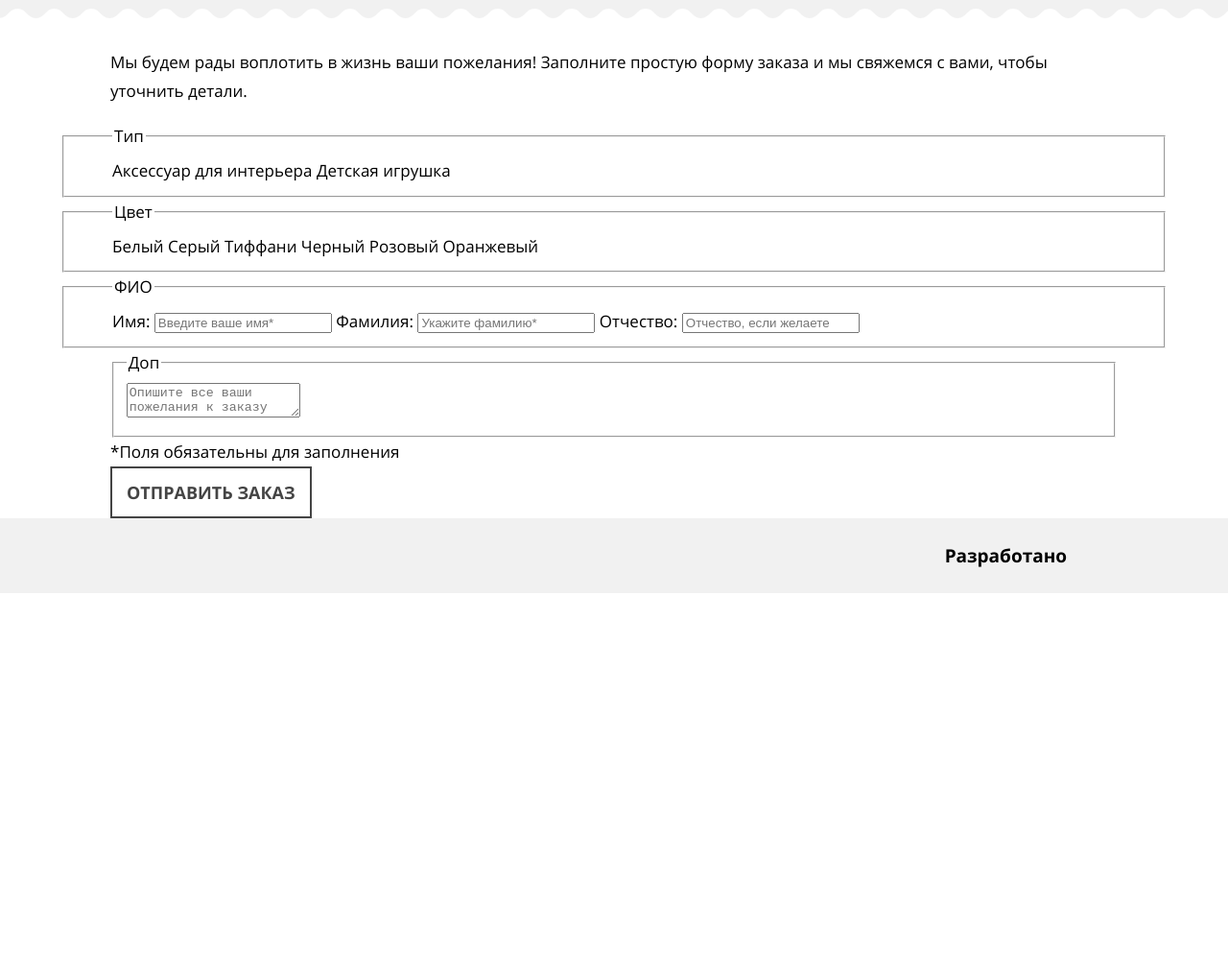
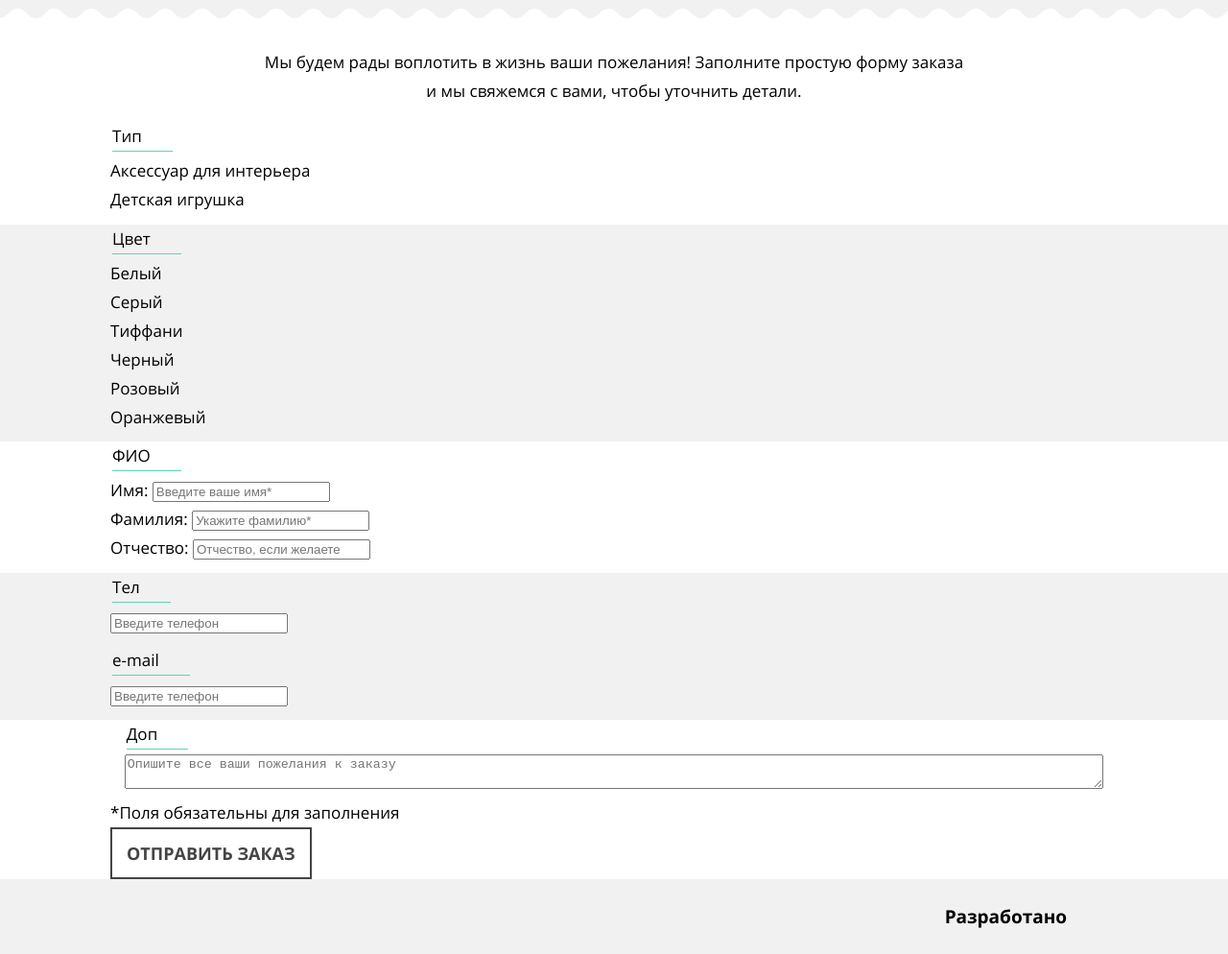
Before and after one commit to konstantin-petruschin/1327895-mishka-29, a website: page source/form.html in a window 1280 px wide. Shown: the part 380-1374 px from the top of the page at 96% size. Before the commit the page ends 998 px from the top, so only its background shows below. Drawn offline with nearby package versions, Linux system fonts and the light colour scheme; files that its build step writes are made by us from their sources; files whose address does not match are found by name.

Commit message:
декоративные линии в форме

```diff
--- a/source/form.html
+++ b/source/form.html
@@ -66,7 +66,7 @@
         заказа и мы свяжемся с вами, чтобы уточнить детали.</p>
       <form class="main-form__application form" action="https://echo.htmlacademy.ru/" method="get">
         <fieldset class="form__group container">
-          <legend class="form__group-name">Тип</legend>
+          <legend class="form__group-title">Тип</legend>
           <label class="form__pick pick">
             <input class="pick__input visually-hidden" type="radio" name="type" value="accessories" checked>
             <span class="pick__mark pick__mark--checkbox"></span>
@@ -80,7 +80,7 @@
         </fieldset>
         <div class="form__group-wrapper">
           <fieldset class="form__group container">
-            <legend class="form__group-name">Цвет</legend>
+            <legend class="form__group-title">Цвет</legend>
             <label class="form__pick pick">
               <input class="pick__input visually-hidden" type="checkbox" name="type" value="accessories" checked>
               <span class="pick__mark pick__mark--checkbox"></span>
@@ -114,7 +114,7 @@
           </fieldset>
         </div>
         <fieldset class="form__group form__group--name container">
-          <legend class="form__group-name">ФИО</legend>
+          <legend class="form__group-title">ФИО</legend>
           <label class="form__label">
             <span class="form__name">Имя:</span>
             <input class="form__input-text input-text" type="text" placeholder="Введите ваше имя*">
@@ -128,17 +128,35 @@
             <input class="form__input-text input-text" type="text" placeholder="Отчество, если желаете">
           </label>
         </fieldset>
-        <div class="form__group-container container">
+        <div class="form__group-wrapper">
+          <fieldset class="form__group container">
+            <legend class="form__group-title">Тел</legend>
+            <label class="form__name">
+              <span class="visually-hidden">Введите ваш номер телефона.</span>
+              <input class="form__input" type="tel" name="tel" pattern="\+7\-[0-9]{3}\-[0-9]{3}\-[0-9]{2}\-[0-9]{2}"
+                placeholder="Введите телефон">
+            </label>
+          </fieldset>
+          <fieldset class="form__group container">
+            <legend class="form__group-title">e-mail</legend>
+            <label class="form__name">
+              <span class="visually-hidden">Введите ваш адрес электронной почты.</span>
+              <input class="form__input" type="email" name="e-mail"
+                pattern="\+7\-[0-9]{3}\-[0-9]{3}\-[0-9]{2}\-[0-9]{2}" placeholder="Введите телефон">
+            </label>
+          </fieldset>
+        </div>
+        <div class="form__container container">
           <fieldset class="form__group">
-            <legend class="form__group form__group--comment">Доп</legend>
+            <legend class="form__group-title">Доп</legend>
             <textarea class="form__input-text input-text" type="text" name="comment"
               placeholder="Опишите все ваши пожелания к заказу"></textarea>
           </fieldset>
-          <div class="form__footer">
-            <span class="form__info">*Поля обязательны для заполнения</span>
-            <button class="form__button button button--primary" type="submit">Отправить заказ</button>
-          </div>
+        <div class="form__footer">
+          <span class="form__info">*Поля обязательны для заполнения</span>
+          <button class="form__button button button--primary" type="submit">Отправить заказ</button>
         </div>
+      </div>
       </form>
     </section>
 
--- /dev/null
+++ b/source/sass/blocks/form.scss
@@ -0,0 +1,27 @@
+@use "../common/variables.scss" as v;
+@use "../mixins/media.scss" as m;
+
+.form__group-wrapper {
+  background-color: v.$color-background;
+}
+
+.form__group {
+  display: flex;
+  flex-direction: column;
+  border: none;
+}
+
+.form__group-title {
+  display: block;
+  position: relative;
+  padding-right: 30px;
+
+  &::after {
+    content: "";
+    position: absolute;
+    display: block;
+    width: 100%;
+    height: 1px;
+    background-color: v.$color-primary;
+  }
+}
--- /dev/null
+++ b/source/sass/blocks/main-form.scss
@@ -0,0 +1,11 @@
+@use "../common/variables.scss" as v;
+@use "../mixins/media.scss" as m;
+
+.main-form__text {
+  text-align: center;
+
+  @include m.desktop {
+    padding-left: 210px;
+    padding-right: 210px;
+  }
+}
--- a/source/sass/style.scss
+++ b/source/sass/style.scss
@@ -18,3 +18,5 @@
 @use "blocks/catalog.scss";
 @use "blocks/card.scss";
 @use "blocks/video-block.scss";
+@use "blocks/main-form.scss";
+@use "blocks/form.scss";
```
